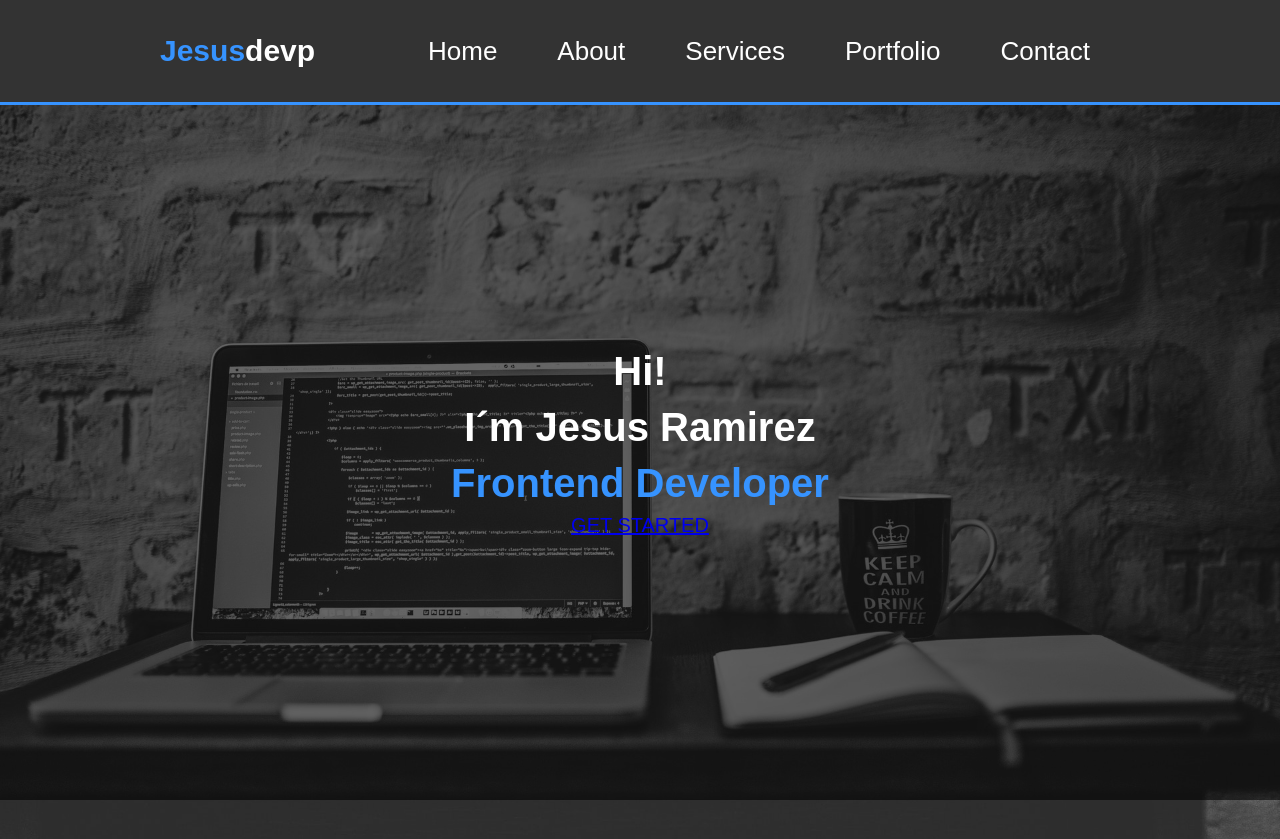
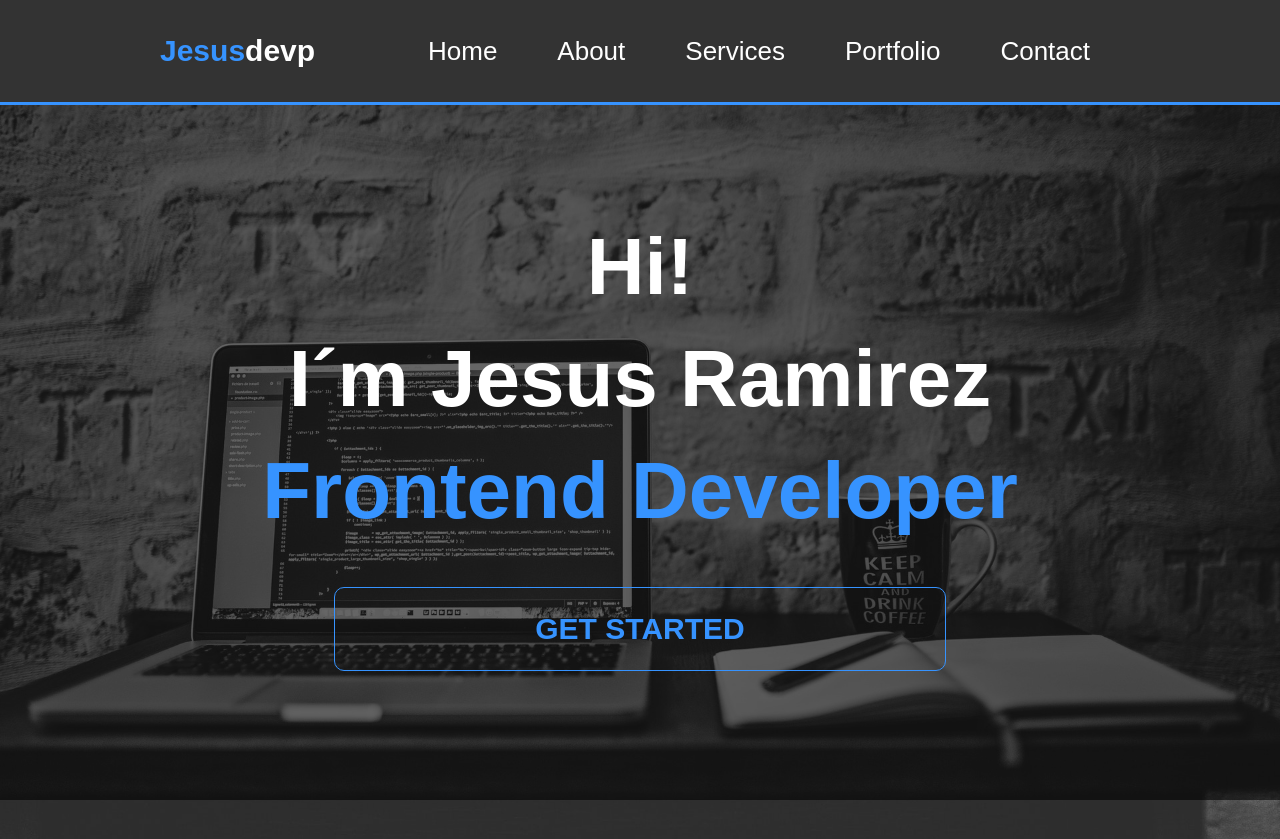
Before and after one commit to jesusdevp/portfolio-website, a plain HTML site: page index.html in a window 1280 px wide. Drawn offline with Linux system fonts and the light colour scheme.

Commit message:
styles added to the button

```diff
--- a/css/styles.css
+++ b/css/styles.css
@@ -88,3 +88,29 @@ body {
   background: rgba(0, 0, 0, 0.6);
   color: #fff;
 }
+
+.showcase-content h1 {
+  font-size: 4rem;
+  margin-bottom: 2rem;
+}
+
+.showcase-content .btn {
+  font-size: 1.5rem;
+  padding: 1rem 10rem;
+  transition: color 0.3s, background 0.3s;
+}
+
+.showcase-content .btn:hover {
+  background: #3693ff;
+  color: #fff;
+}
+
+.btn {
+  color: #3693ff;
+  text-decoration: none;
+  display: inline-block;
+  padding: 1rem 2rem;
+  border: 1px solid #3693ff;
+  border-radius: 10px;
+  font-weight: bold;
+}
```
